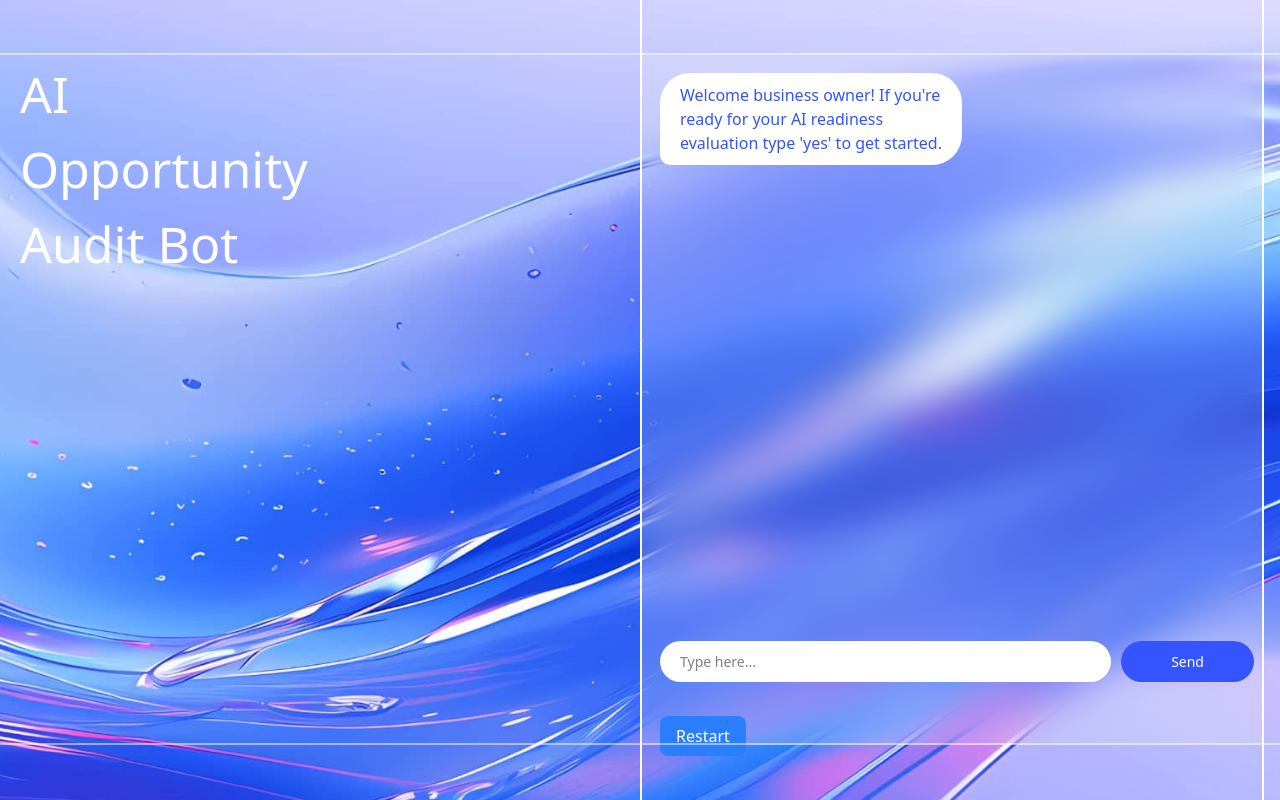
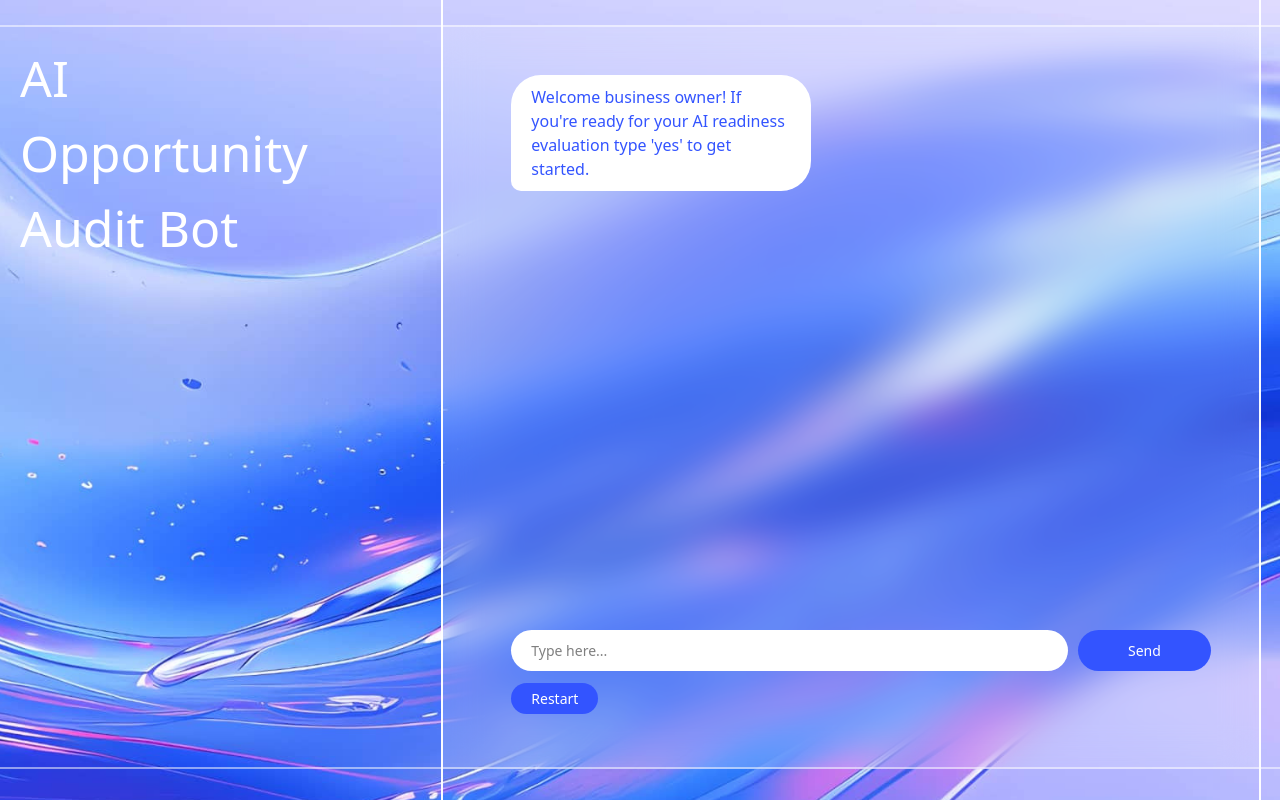
Before and after one commit to llfrigoll/chatbot, a React (Vite) app: page / in a window 1280 px wide. Built offline with nearby package versions, Linux system fonts and the light colour scheme.

Commit message:
Styled new components and fixed layout spacing

```diff
--- a/src/App.css
+++ b/src/App.css
@@ -6,8 +6,8 @@
     flex-direction: column;
     align-items: flex-end;
     justify-content: right;
-    padding: 16px;
     overflow: hidden;
+    padding-right: 1.5%;
   }
 
   /* Chat box container */
@@ -15,15 +15,15 @@
     position: relative; /* Needed for absolute positioning of the lines */
     width: 100%;
     height: 100vh;
-    max-height: 90%;
-    max-width: 50%;
-    margin-top: 3%;
+    max-height: 93%;
+    max-width: 65%;
+    margin-top: 2%;
     display: flex;
     flex-direction: column;
     background: rgba(255, 255, 255, 0.18);
     backdrop-filter: blur(18px);
     -webkit-backdrop-filter: blur(18px);
-    padding: 20px 0px 0px 20px;
+    padding: 50px 0px 50px 20px;
 }
 
 /* Pseudo-elements for extending lines */
@@ -80,13 +80,14 @@
     margin-bottom: -55%;
     min-height: 80%;
     gap: 8px;
+    padding-left: 50px;
   }
 
   /* Chat message bubbles */
   .message {
     padding: 10px;
     border-radius: 8px;
-    max-width: 50%;
+    max-width: 40%;
     word-wrap: break-word;
   }
 
@@ -104,7 +105,7 @@
     background-color: #3354ff;
     color: white;
     align-self: flex-end;
-    margin-right: 10px;
+    margin-right: 50px;
     border-radius: 30px 30px 10px 30px;
     padding: 10px 20px 10px 20px;
   }
@@ -114,6 +115,7 @@
     margin-top: 60%;
     margin-bottom: 3%;
     display: flex;
+    padding-left: 50px;
   }
 
   /* Input field */
@@ -132,7 +134,7 @@
     color: white;
     border: none;
     padding: 10px 50px;
-    margin-right: 10px;
+    margin-right: 50px;
     border-radius: 50px;
     cursor: pointer;
     font-size: 14px;
@@ -150,3 +152,25 @@
     margin-top: 3.2%;
     padding-right: 75%;
   }
+
+  .restart_button_container {
+    margin-top: -1.5%;
+    padding-left: 50px;
+  }
+
+  .restart_button {
+    background-color: #3354ff;
+    color: white;
+    padding: 5px 20px 5px 20px;
+    border-radius: 50px;
+    font-size: 14px;
+  }
+
+  .review_answers_button {
+    background-color: #3354ff;
+    color: white;
+    padding: 5px 20px 5px 20px;
+    border-radius: 50px;
+    font-size: 14px;
+    margin-left: 10px;
+  }
--- a/src/App.jsx
+++ b/src/App.jsx
@@ -110,8 +110,8 @@ const Chatbot = () => {
             Send
           </button>
         </div>
-        <div className="mt-4 flex justify-between">
-          <button className="bg-blue-500 text-white px-4 py-2 rounded-lg" onClick={restartChat}>
+        <div className="restart_button_container">
+          <button className="restart_button" onClick={restartChat}>
             Restart
           </button>
           {messages[messages.length - 1].text.includes("You'll receive your audit results via email shortly! If you'd like to review or change any answers, click 'Review Answers' below.") && (
--- a/src/ReviewAnswersPopup.jsx
+++ b/src/ReviewAnswersPopup.jsx
@@ -82,7 +82,7 @@ const ReviewAnswersPopup = ({ answers, email, updateAnswers, fixedMessages }) =>
   return (
     <>
       <button
-        className="bg-blue-500 text-white px-4 py-2 rounded-lg"
+        className="review_answers_button"
         onClick={() => setShowPopup(true)}
       >
         Review Answers
```
